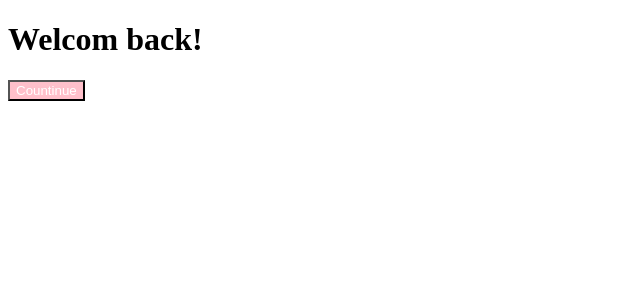
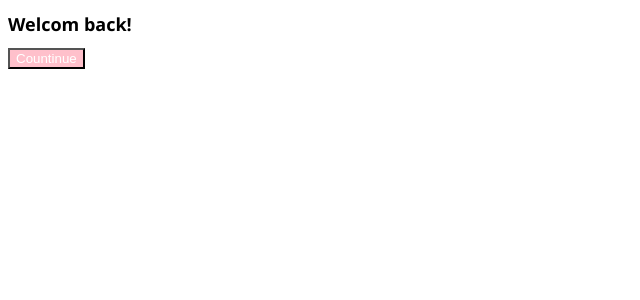
Before and after one commit to leeyeonji28/nomadcoders_react_exam, a React (Create React App) app: page / in a window 1280 px wide. Shown: the top 300 px of the page, without its empty margins (0-640 px from the left). Built offline with nearby package versions, Linux system fonts and the light colour scheme.

Commit message:
css 적용하는 두번째 방식 - css module 사용

```diff
--- a/src/App.js
+++ b/src/App.js
@@ -1,9 +1,10 @@
 import Button from "./Button";
+import styles from "./App.module.css";
 
 function App() {
   return (
     <div>
-      <h1>Welcom back!</h1>
+      <h1 className={styles.title}>Welcom back!</h1>
       <Button text={"Countinue"} />
     </div>
   );
--- /dev/null
+++ b/src/App.module.css
@@ -0,0 +1,4 @@
+.title {
+  font-family: "Segoe UI", Tahoma, Geneva, Verdana, sans-serif;
+  font-size: 18px;
+}
--- a/src/Button.js
+++ b/src/Button.js
@@ -1,7 +1,8 @@
 import PropTypes from "prop-types";
+import styles from "./Button.module.css";
 
 function Button({ text }) {
-  return <button>{text}</button>;
+  return <button className={styles.btn}>{text}</button>;
 }
 
 Button.propTypes = {
--- a/src/styles.css
+++ b/src/Button.module.css
@@ -1,4 +1,4 @@
-button {
+.btn {
   color: white;
   background-color: pink;
 }
--- a/src/index.js
+++ b/src/index.js
@@ -1,7 +1,7 @@
 import React from "react";
 import ReactDOM from "react-dom";
 import App from "./App";
-import "./styles.css";
+// import "./styles.css";
 
 ReactDOM.render(
   <React.StrictMode>
```
